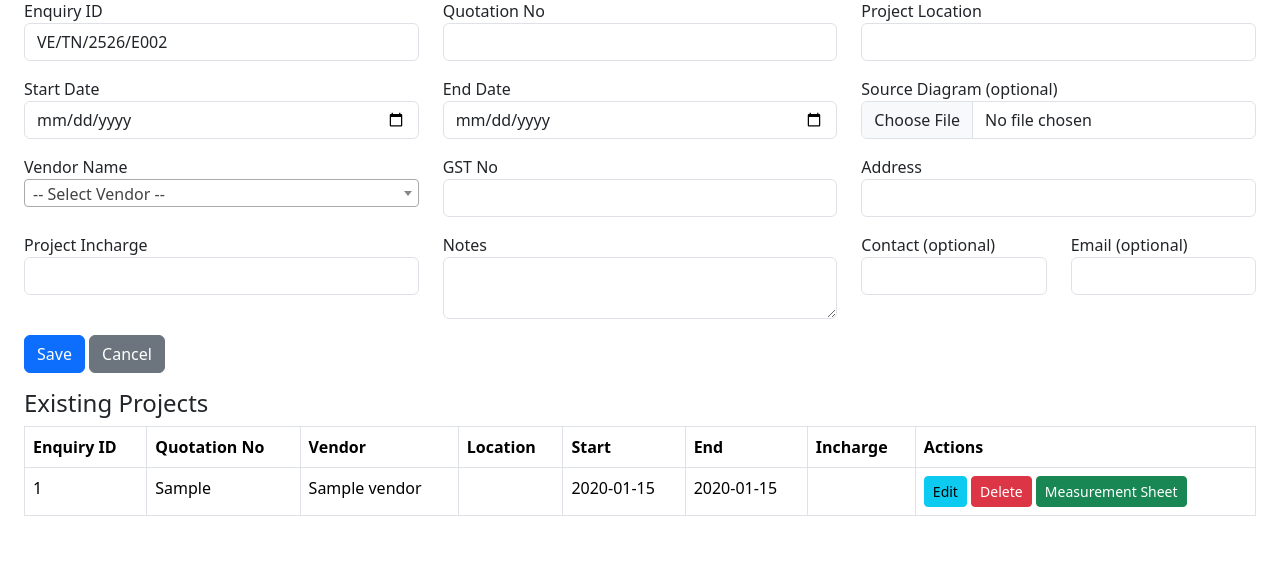
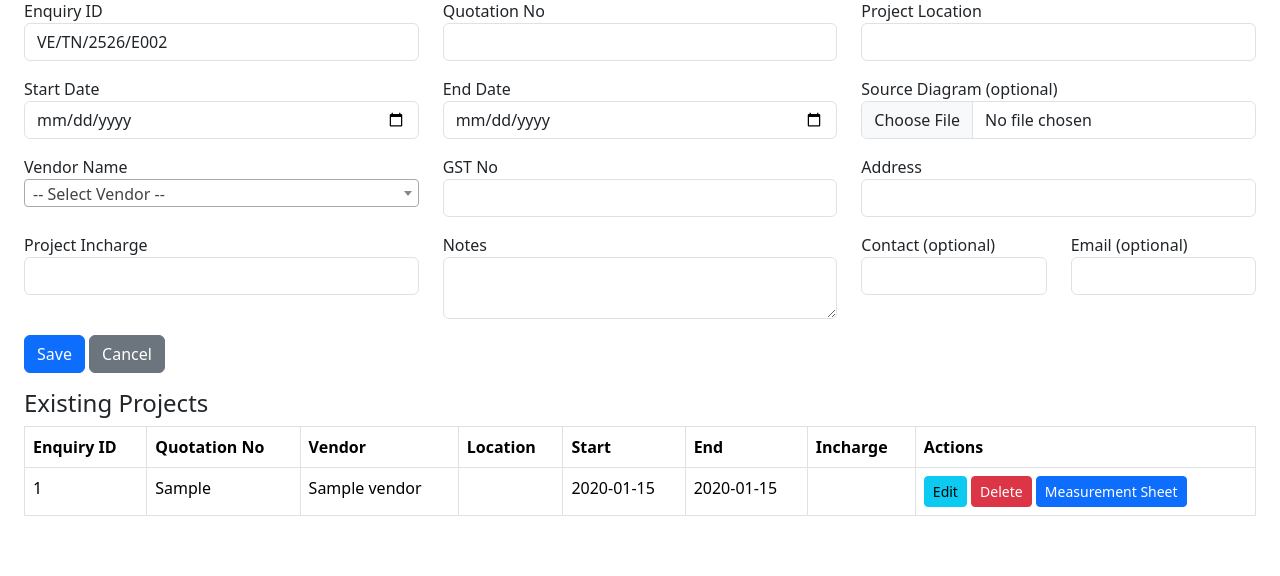
Before and after one commit to kumartech-maker/Ducting_project, a Flask app: page /new_project in a window 1280 px wide. Shown: the part 71-647 px from the top of the page. Run offline with Flask 3, Linux system fonts and the light colour scheme; tables that the repository leaves empty hold one stand-in row (values such as "Sample post"); some libraries are stand-ins or nearby versions.

Commit message:
Update new_project.html

```diff
--- a/app/templates/new_project.html
+++ b/app/templates/new_project.html
@@ -114,7 +114,10 @@
         <td>
           <a href="#" class="btn btn-sm btn-info">Edit</a>
           <a href="#" class="btn btn-sm btn-danger">Delete</a>
-          <a href="#" class="btn btn-sm btn-success">Measurement Sheet</a>
+          <a href="{{ url_for('project.measurement_sheet', project_id=project.id) }}" class="btn btn-sm btn-primary">
+  Measurement Sheet
+</a>
+
         </td>
       </tr>
       {% endfor %}
```
